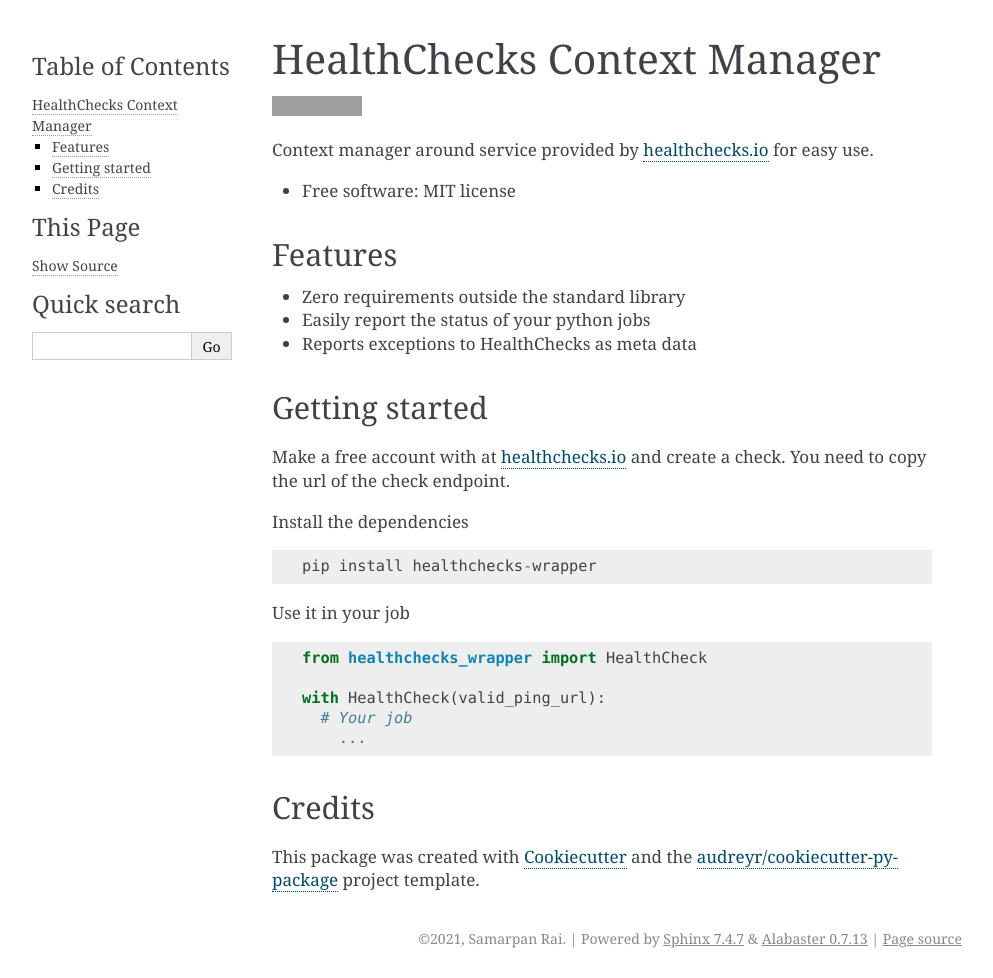
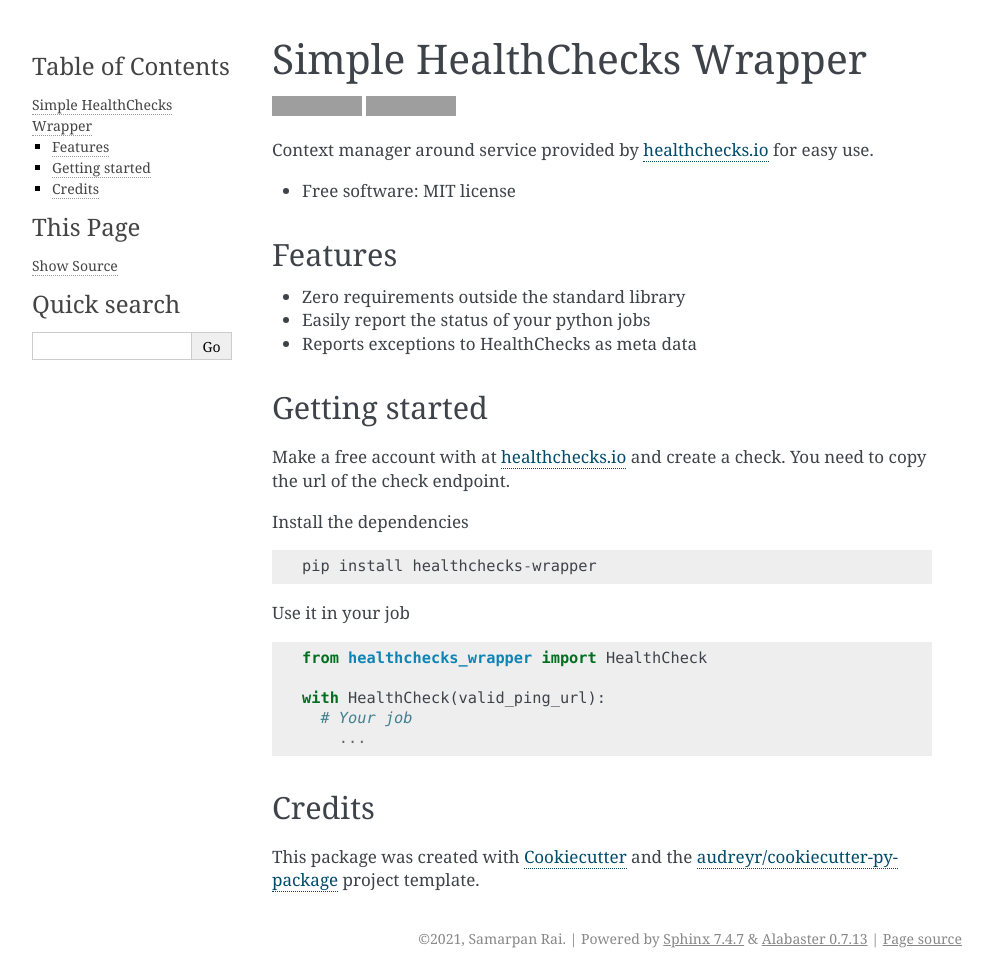
Before and after one commit to samarpan-rai/healthchecks_wrapper, a Sphinx documentation site: the page built from docs/readme.rst, in a window 1280 px wide. Shown: the whole page, without its empty margins (148-1141 px from the left). Built offline with Sphinx 7.4.7, drawn with Linux system fonts in a browser that asks for light colours; grey boxes are pictures that could not be loaded.

```diff
--- a/README.rst
+++ b/README.rst
@@ -1,17 +1,17 @@
 ============================
-HealthChecks Context Manager
+Simple HealthChecks Wrapper
 ============================
 
 .. image:: https://img.shields.io/pypi/v/healthchecks-wrapper.svg
         :target: https://pypi.org/project/healthchecks-wrapper
 
+.. image:: https://readthedocs.org/projects/healthchecks-wrapper/badge/?version=latest
+    :target: https://healthchecks-wrapper.readthedocs.io/en/latest/?badge=latest
+    :alt: Documentation Status
 
 Context manager around service provided by `healthchecks.io <https://healthchecks.io/>`_ for easy use.
 
-
-
 * Free software: MIT license
-
 
 Features
 --------
--- a/docs/conf.py
+++ b/docs/conf.py
@@ -47,7 +47,7 @@ source_suffix = ".rst"
 master_doc = "index"
 
 # General information about the project.
-project = "HealthChecks Context Manager"
+project = "Simple HealthChecks.io Wrapper"
 copyright = "2021, Samarpan Rai"
 author = "Samarpan Rai"
 
@@ -128,7 +128,7 @@ latex_documents = [
     (
         master_doc,
         "healthchecks_context_manager.tex",
-        "HealthChecks Context Manager Documentation",
+        "HealthChecks Wrapper Documentation",
         "Samarpan Rai",
         "manual",
     ),
@@ -143,7 +143,7 @@ man_pages = [
     (
         master_doc,
         "healthchecks_context_manager",
-        "HealthChecks Context Manager Documentation",
+        "HealthChecks Wrapper Documentation",
         [author],
         1,
     )
@@ -159,10 +159,10 @@ texinfo_documents = [
     (
         master_doc,
         "healthchecks_context_manager",
-        "HealthChecks Context Manager Documentation",
+        "HealthChecks Wrapper Documentation",
         author,
         "healthchecks_context_manager",
-        "One line description of project.",
+        "A simple python context manager for HealthChecks.",
         "Miscellaneous",
     ),
 ]
--- a/docs/index.rst
+++ b/docs/index.rst
@@ -1,4 +1,4 @@
-Welcome to HealthChecks Context Manager's documentation!
+Welcome to Documentation for HealthChecks.io wrapper
 ======================================
 
 .. toctree::
```
Also changed, not shown: docs/installation.rst (+4 -4 lines), 1 other file.
